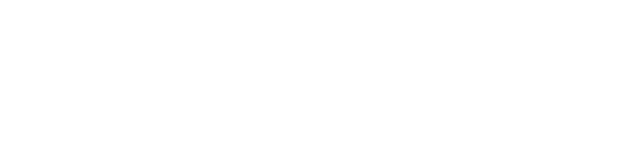
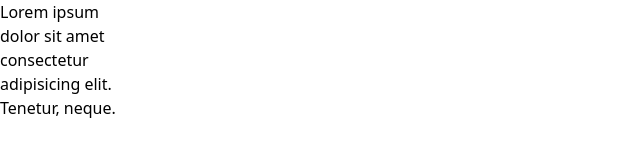
Before and after one commit to M-Abb/Assignment1, a plain HTML site: page src/index.html in a window 1280 px wide. Shown: the whole page, without its empty margins (0-640 px from the left). Drawn offline with Linux system fonts and the light colour scheme.

Commit message:
second done

```diff
--- a/src/index.html
+++ b/src/index.html
@@ -6,5 +6,9 @@
     <link href="./output.css" rel="stylesheet" />
   </head>
   <body>
+    <nav>
+        <p class="h-28 bg-red w-32">Lorem ipsum dolor sit amet consectetur adipisicing elit. Tenetur, neque.</p>
+
+    </nav>
   </body>
 </html>
```
Also changed, not shown: src/output.css.
